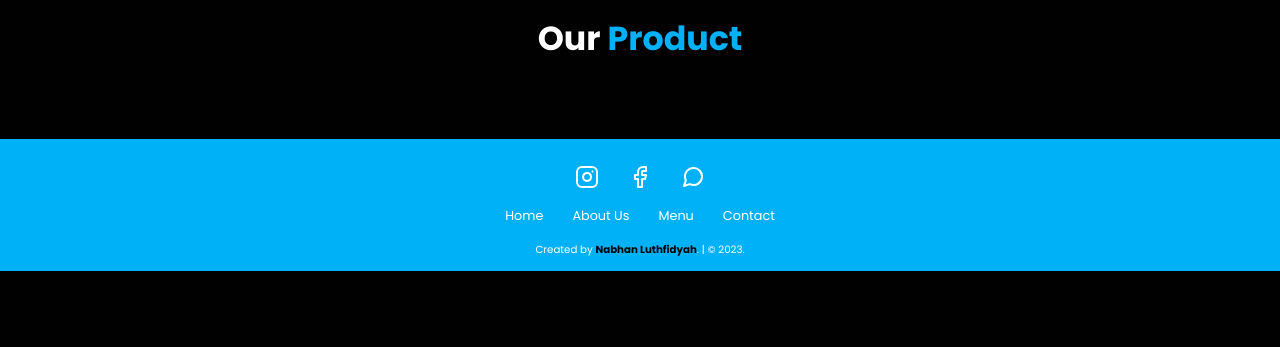
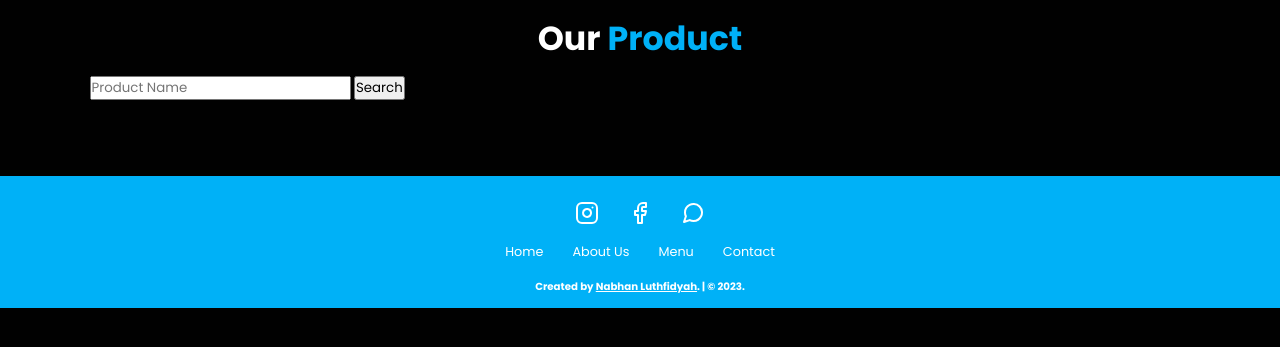
Before and after one commit to lthf1421/frjs-scoreboard-led, a PHP site: page /catalogue.php in a window 1280 px wide. Shown: the part 76-423 px from the top of the page. Run offline with PHP 8.4, Linux system fonts and the light colour scheme; data that the repository does not hold is empty.

Commit message:
hi this is new commit

```diff
--- a/catalogue.php
+++ b/catalogue.php
@@ -1,7 +1,14 @@
 <?php
   require "koneksi.php";
 
+  // get product based on query
+  if(isset($_GET['keyword'])){
+    $queryProduk = mysqli_query($con, "SELECT * FROM produk WHERE nama LIKE '%$_GET[keyword]%'");
+  }
+  // get product default
+  else{
   $queryProduk = mysqli_query($con, "SELECT id, nama, harga, foto, detail, ketersediaan_stok FROM produk");
+  }
 ?>
 
 <!DOCTYPE html>
@@ -55,6 +62,16 @@
     <main>
       <section id="catalogue" class="menu">
         <h2>Our<span> Product</span></h2>
+        <div class="col-md-8 offset-md-2">
+          <form method="get">
+            <div class="input-group input-group-lg my-4">
+	            <input type="search" class="form-control" placeholder="Product Name" name="keyword">
+	            <button class="btn btn-primary text-white" type="submit">
+		            <span>Search</span>
+	            </button>
+            </div>
+          </form>
+        </div>
 
         <div class="row">
         <?php
--- a/css/style.css
+++ b/css/style.css
@@ -84,6 +84,8 @@ body {
 #hamburger-menu {
   display: none;
 }
+
+/* Search Bar Section */
 
 /* Hero Section */
 .hero {
@@ -358,11 +360,17 @@ footer .links a:hover {
 
 footer .credit {
   font-size: 0.8rem;
+  color: white;
 }
 
-footer .credit a {
-  color: var(--bg);
+footer .credit p {
+  color: white;
   font-weight: 700;
+}
+
+footer .credit p a {
+  color: white;
+  text-decoration: underline;
 }
 
 /* media queris */
--- a/index.php
+++ b/index.php
@@ -43,9 +43,11 @@
       </div>
 
       <div class="navbar-extra">
+        </form>
         <a href="catalogue.php" id="catalogue"
           ><i data-feather="book-open"></i
         ></a>
+
         <a href="#" id="hamburger-menu"><i data-feather="menu"></i></a>
       </div>
     </nav>
```
